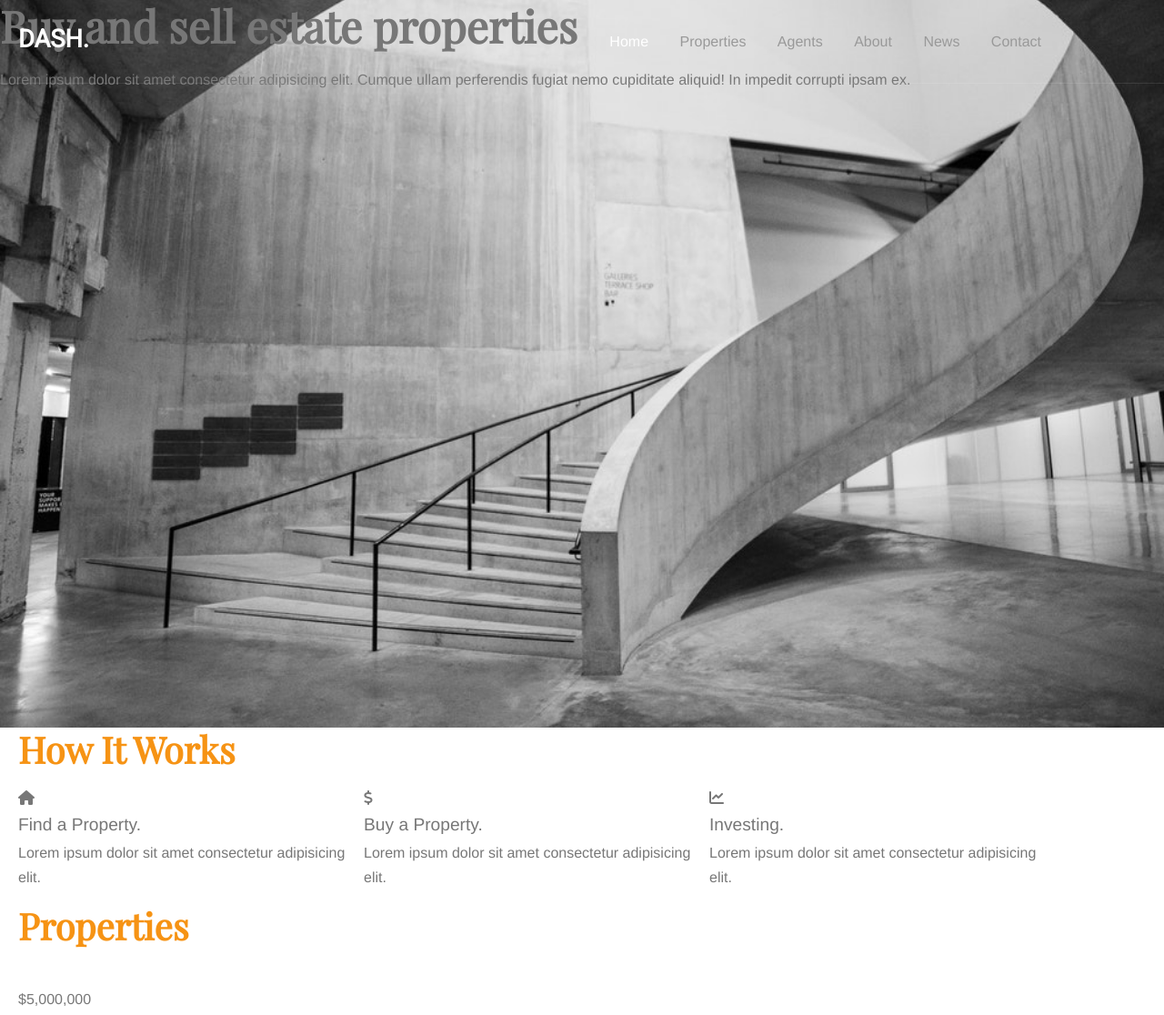
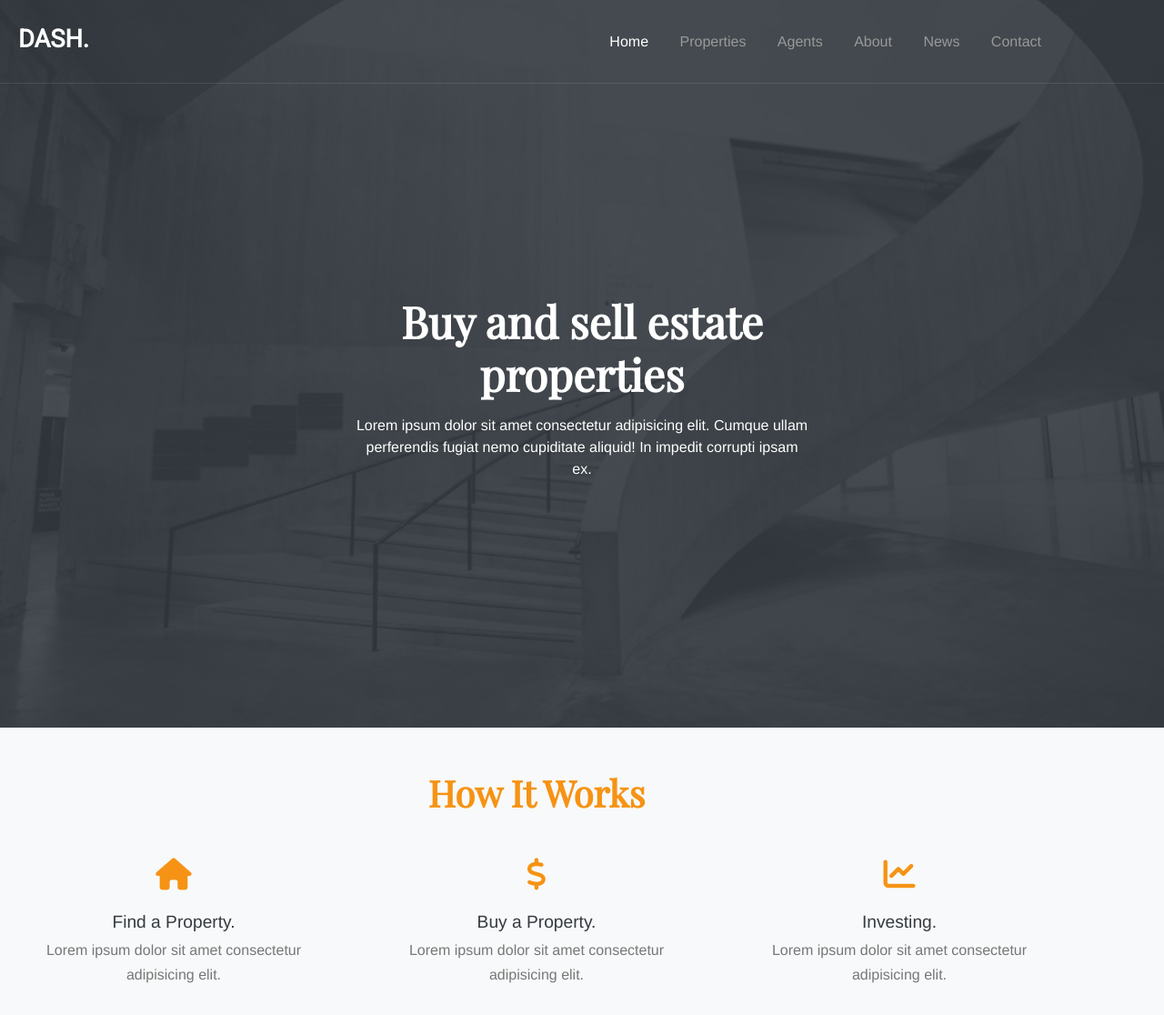
Before and after one commit to Marina8989/real-estate-website, a plain HTML site: page index.html in a window 1280 px wide. Shown: the top 1116 px of the page at 91% size. Drawn offline with nearby package versions, Linux system fonts and the light colour scheme.

Commit message:
added css to header and how it works sections

```diff
--- a/main.css
+++ b/main.css
@@ -187,3 +187,61 @@ header ul.is-sticky a.active {
     height: 100%;
     width: 100%;
 }
+
+#hero .fade {
+    position: absolute;
+    width: 100%;
+    height: 100%;
+    top: 0;
+    left: 0;
+    background: rgba(52, 58, 64, 0.9);
+    z-index: 1;
+}
+
+#hero .hero-text {
+    position: absolute;
+    top: 50%;
+    margin: -75px auto 0;
+    left: 0;
+    right: 0;
+    z-index: 2;
+    color: #fff;
+    width: 500px;
+    text-align: center;
+}
+
+#hero .hero-text p {
+    line-height: 1.5em;
+    font-weight: 300;
+    font-size: 1rem;
+}
+
+
+/* how it works style */
+
+#how-it-works {
+    padding: 3rem 0;
+    background: #f8f9fa;
+    text-align: center;
+}
+
+#how-it-works h2 {
+    margin-bottom: 3rem;
+}
+
+#how-it-works .flex>div {
+    width: 30%;
+}
+
+#how-it-works h4 {
+    color: #343a40;
+    margin-top: 1rem;
+}
+
+#how-it-works span.fas {
+    color: #f69314;
+    font-size: 35px;
+}
+
+
+/* properties styles */
```
